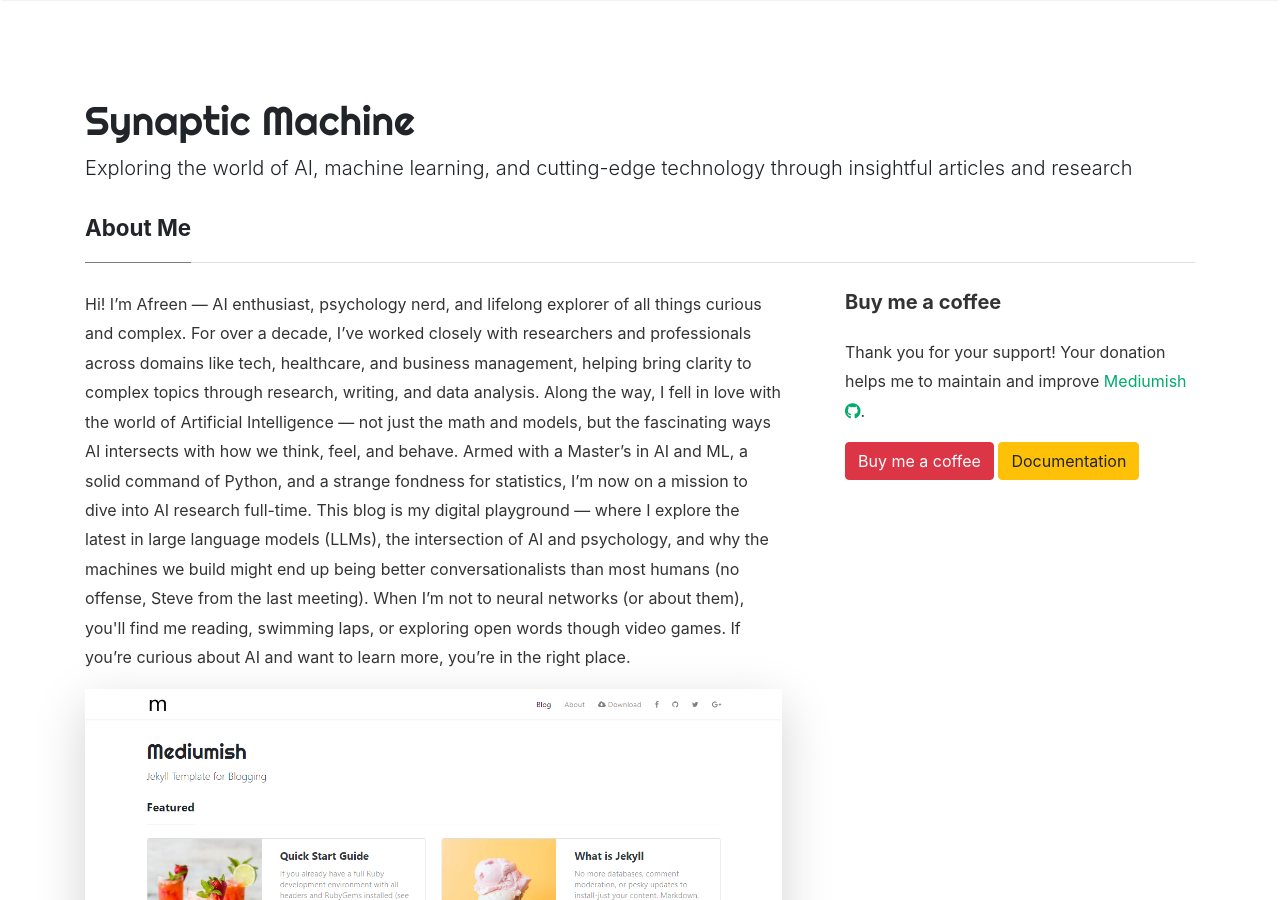
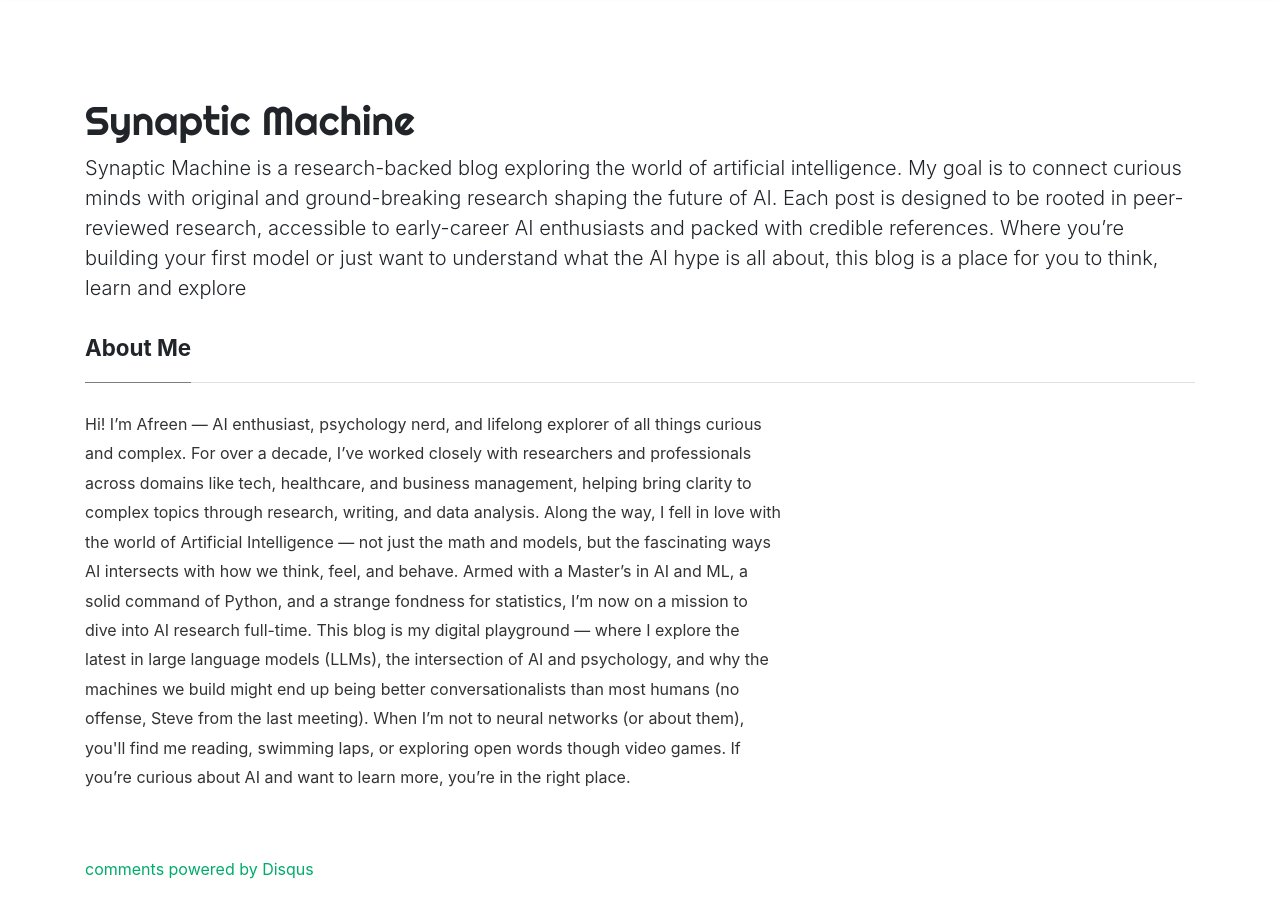
Before and after one commit to afreen-iws/synaptic_machine, a Jekyll site: the page built from _pages/about.md, in a window 1280 px wide and 900 px high. Built offline with Jekyll 4.4.1, drawn with Linux system fonts in a browser that asks for light colours; nearby versions of some CDN libraries; comment, search, counter and statistics services are not loaded; some of the changed text lies outside the part shown.

Commit message:
Updated the description and modified _config.yml

```diff
--- a/_config.yml
+++ b/_config.yml
@@ -1,7 +1,9 @@
 # Site
 name: "Synaptic Machine"
 title: "Synaptic Machine"
-description: "Exploring the world of AI, machine learning, and cutting-edge technology through insightful articles and research"
+description: "Synaptic Machine is a research-backed blog exploring the world of artificial intelligence. My goal is to connect curious minds with original and ground-breaking research shaping the future of AI. Each post is designed to be rooted in peer-reviewed research, accessible to early-career AI enthusiasts and packed with credible references.
+Where you’re building your first model or just want to understand what the AI hype is all about, this blog is a place for you to think, learn and explore
+"
 logo: 'assets/images/logo.png'
 favicon: 'assets/images/logo.png'
 baseurl: ""
@@ -20,7 +22,7 @@
     email: afreen.iws@gmail.com
     web: https://www.wowthemes.net
     twitter: https://twitter.com/wowthemesnet
-    description: "Author of Mediumish, a Bootstrap Medium styled template available for WordPress, HTML, Ghost and Jekyll. You are currently previewing Jekyll template demo."
+    description: "Author of Synaptic Machine. I read research papers (so you don’t have to), break them down and share insights that are grounded in evidence, not just vibes."
 
 
 # Plugins
--- a/_pages/about.md
+++ b/_pages/about.md
@@ -18,27 +18,3 @@
 
 If you’re curious about AI and want to learn more, you’re in the right place.
 </p>
-
-<p class="mb-5"><img class="shadow-lg" src="{{site.baseurl}}/assets/images/mediumish-jekyll-template.png" alt="jekyll template mediumish" /></p>
-<h4>Documentation</h4>
-
-<p>Please, read the docs <a href="https://bootstrapstarter.com/bootstrap-templates/template-mediumish-bootstrap-jekyll/">here</a>.</p>
-
-<h4>Questions or bug reports?</h4>
-
-<p>Head over to our <a href="https://github.com/wowthemesnet/mediumish-theme-jekyll">Github repository</a>!</p>
-
-</div>
-
-<div class="col-md-4">
-
-<div class="sticky-top sticky-top-80">
-<h5>Buy me a coffee</h5>
-
-<p>Thank you for your support! Your donation helps me to maintain and improve <a target="_blank" href="https://github.com/wowthemesnet/mediumish-theme-jekyll">Mediumish <i class="fab fa-github"></i></a>.</p>
-
-<a target="_blank" href="https://www.wowthemes.net/donate/" class="btn btn-danger">Buy me a coffee</a> <a target="_blank" href="https://bootstrapstarter.com/bootstrap-templates/template-mediumish-bootstrap-jekyll/" class="btn btn-warning">Documentation</a>
-
-</div>
-</div>
-</div>
```
